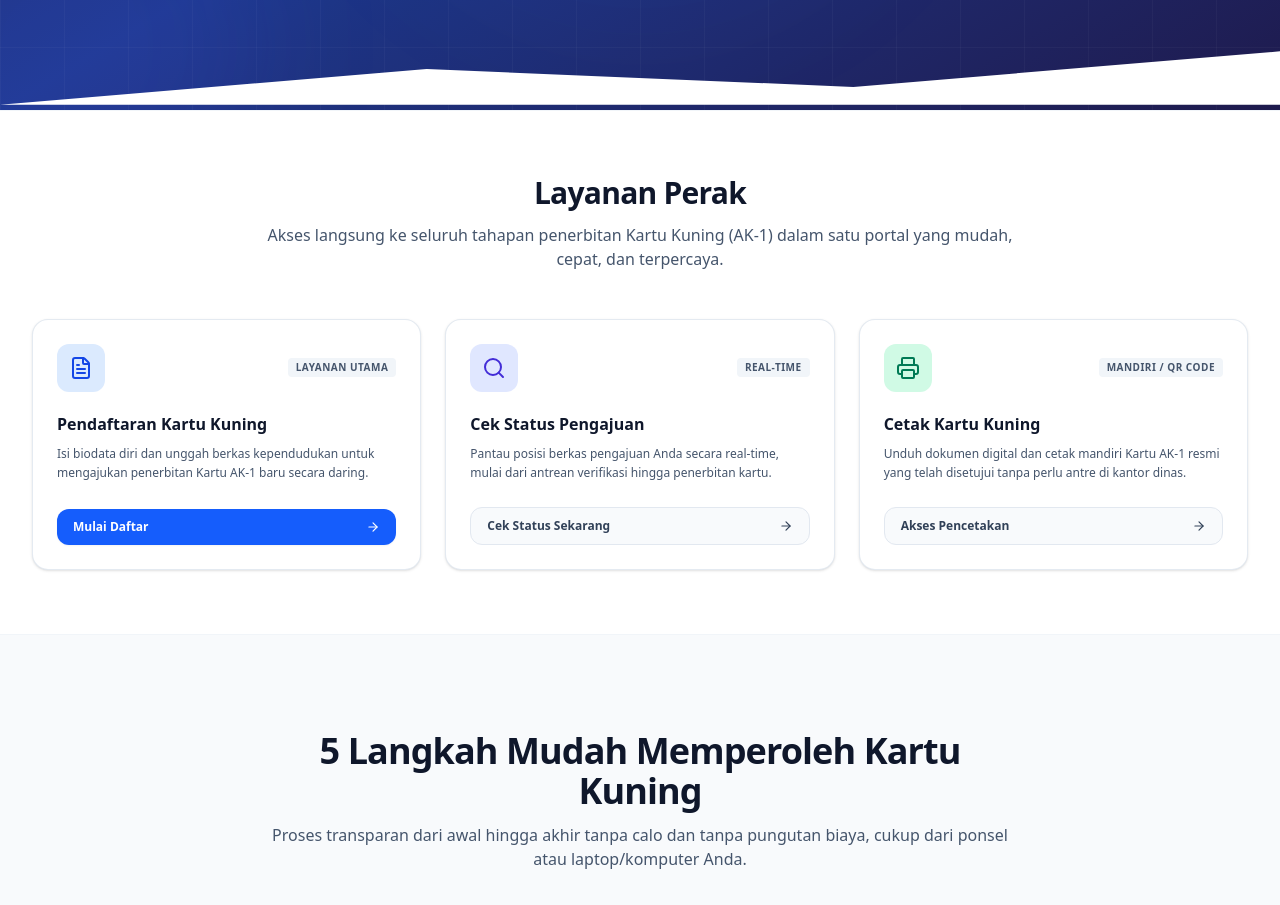
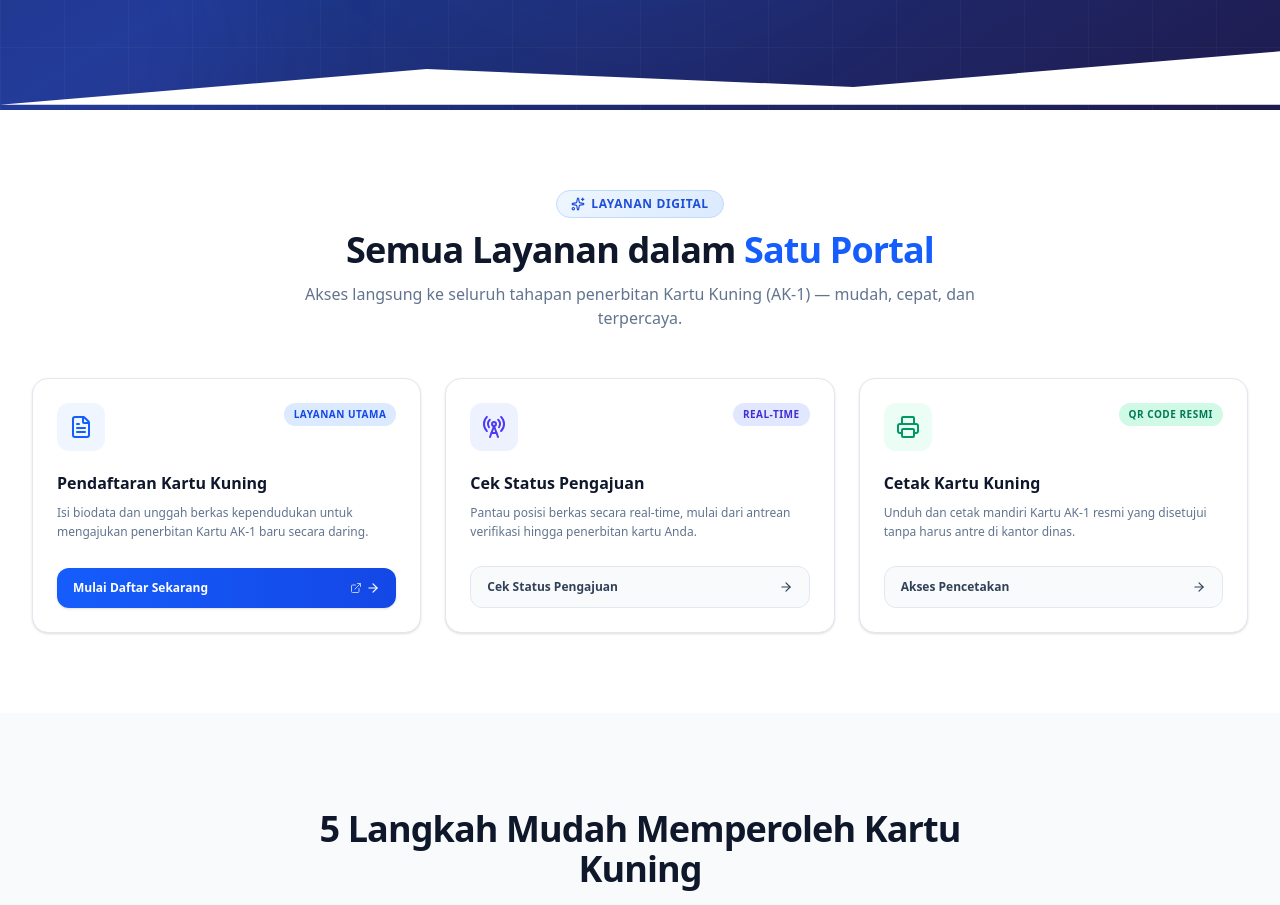
Before and after one commit to yat-to/perak2026, a Next.js app in the folder landingPage/: page / in a window 1280 px wide. Shown: the part 766-1671 px from the top of the page. Built offline with nearby package versions, Linux system fonts and the light colour scheme; no server answers.

Commit message:
feat(services): upgrade quick service section with modern cards and Lucide icons

```diff
--- a/landingPage/src/components/sections/QuickServiceSection.tsx
+++ b/landingPage/src/components/sections/QuickServiceSection.tsx
@@ -4,9 +4,11 @@ import {
   FileText,
   Search,
   Printer,
-  ClipboardList,
   ArrowRight,
-  ShieldCheck,
+  ExternalLink,
+  Sparkles,
+  RadioTower,
+  Fingerprint,
 } from 'lucide-react';
 
 interface QuickServiceSectionProps {
@@ -18,95 +20,112 @@ export default function QuickServiceSection({
   onCheckStatusClick,
   onOpenSyaratModal,
 }: QuickServiceSectionProps) {
-  const registerUrl = process.env.NEXT_PUBLIC_REGISTER_URL || '#persyaratan';
+  const registerUrl = process.env.NEXT_PUBLIC_REGISTER_URL || '#';
 
   const services = [
     {
       id: 'daftar',
       title: 'Pendaftaran Kartu Kuning',
-      desc: 'Isi biodata diri dan unggah berkas kependudukan untuk mengajukan penerbitan Kartu AK-1 baru secara daring.',
+      desc: 'Isi biodata dan unggah berkas kependudukan untuk mengajukan penerbitan Kartu AK-1 baru secara daring.',
       icon: FileText,
-      iconBg: 'bg-blue-100 text-blue-700',
-      actionText: 'Mulai Daftar',
+      gradient: 'from-blue-600 to-blue-700',
+      iconBg: 'bg-blue-50',
+      iconColor: 'text-blue-600',
+      actionText: 'Mulai Daftar Sekarang',
+      badge: 'Layanan Utama',
+      badgeColor: 'bg-blue-100 text-blue-700',
       href: registerUrl,
+      isExternal: true,
       isButton: false,
-      badge: 'Layanan Utama',
     },
     {
       id: 'status',
       title: 'Cek Status Pengajuan',
-      desc: 'Pantau posisi berkas pengajuan Anda secara real-time, mulai dari antrean verifikasi hingga penerbitan kartu.',
-      icon: Search,
-      iconBg: 'bg-indigo-100 text-indigo-700',
-      actionText: 'Cek Status Sekarang',
+      desc: 'Pantau posisi berkas secara real-time, mulai dari antrean verifikasi hingga penerbitan kartu Anda.',
+      icon: RadioTower,
+      gradient: 'from-indigo-600 to-violet-700',
+      iconBg: 'bg-indigo-50',
+      iconColor: 'text-indigo-600',
+      actionText: 'Cek Status Pengajuan',
+      badge: 'Real-Time',
+      badgeColor: 'bg-indigo-100 text-indigo-700',
       action: onCheckStatusClick,
+      isExternal: false,
       isButton: true,
-      badge: 'Real-Time',
     },
     {
       id: 'cetak',
       title: 'Cetak Kartu Kuning',
-      desc: 'Unduh dokumen digital dan cetak mandiri Kartu AK-1 resmi yang telah disetujui tanpa perlu antre di kantor dinas.',
+      desc: 'Unduh dan cetak mandiri Kartu AK-1 resmi yang disetujui tanpa harus antre di kantor dinas.',
       icon: Printer,
-      iconBg: 'bg-emerald-100 text-emerald-700',
+      gradient: 'from-emerald-600 to-teal-700',
+      iconBg: 'bg-emerald-50',
+      iconColor: 'text-emerald-600',
       actionText: 'Akses Pencetakan',
+      badge: 'QR Code Resmi',
+      badgeColor: 'bg-emerald-100 text-emerald-700',
       action: onCheckStatusClick,
+      isExternal: false,
       isButton: true,
-      badge: 'Mandiri / QR Code',
     },
   ];
 
   return (
-    <section id="layanan" className="py-16 bg-white border-y border-slate-100">
+    <section id="layanan" className="py-16 lg:py-20 bg-white">
       <div className="max-w-7xl mx-auto px-4 sm:px-6 lg:px-8">
+
         {/* Section Header */}
-        <div className="text-center max-w-3xl mx-auto mb-12 space-y-3">
-          <h2 className="text-2xl sm:text-3xl font-extrabold text-slate-900 tracking-tight">
-            Layanan Perak
+        <div className="text-center max-w-2xl mx-auto mb-12 space-y-3">
+          <div className="section-badge">
+            <Sparkles className="w-3.5 h-3.5" />
+            Layanan Digital
+          </div>
+          <h2 className="text-2xl sm:text-3xl lg:text-4xl font-extrabold text-slate-900 tracking-tight">
+            Semua Layanan dalam{' '}
+            <span className="text-blue-600">Satu Portal</span>
           </h2>
-          <p className="text-sm sm:text-base text-slate-600">
-            Akses langsung ke seluruh tahapan penerbitan Kartu Kuning (AK-1) dalam satu portal yang mudah, cepat, dan terpercaya.
+          <p className="text-sm sm:text-base text-slate-500">
+            Akses langsung ke seluruh tahapan penerbitan Kartu Kuning (AK-1) — mudah, cepat, dan terpercaya.
           </p>
         </div>
 
-        {/* 4 Cards Grid */}
-        <div className="grid grid-cols-1 md:grid-cols-2 lg:grid-cols-3 gap-6">
+        {/* Cards */}
+        <div className="grid grid-cols-1 md:grid-cols-3 gap-6">
           {services.map((item) => {
             const Icon = item.icon;
             return (
               <div
                 key={item.id}
-                className="group relative bg-white border border-slate-200/90 hover:border-blue-400 rounded-2xl p-6 shadow-sm hover:shadow-md transition-all duration-200 flex flex-col justify-between"
+                className="group relative bg-white border border-slate-200 hover:border-blue-300 rounded-2xl p-6 shadow-sm hover:shadow-lg transition-all duration-300 flex flex-col overflow-hidden"
               >
-                <div>
-                  {/* Badge & Icon */}
-                  <div className="flex items-center justify-between mb-5">
-                    <div
-                      className={`w-12 h-12 rounded-xl ${item.iconBg} flex items-center justify-center group-hover:scale-105 transition-transform`}
-                    >
-                      <Icon className="w-6 h-6" />
+                {/* Hover gradient overlay */}
+                <div className="absolute inset-0 bg-gradient-to-br from-blue-50/0 to-indigo-50/0 group-hover:from-blue-50/50 group-hover:to-indigo-50/30 transition-all duration-300 rounded-2xl" />
+
+                <div className="relative flex flex-col h-full">
+                  {/* Icon & Badge */}
+                  <div className="flex items-start justify-between mb-5">
+                    <div className={`w-12 h-12 rounded-xl ${item.iconBg} flex items-center justify-center group-hover:scale-110 transition-transform duration-200`}>
+                      <Icon className={`w-6 h-6 ${item.iconColor}`} />
                     </div>
-                    <span className="text-[10px] font-bold uppercase tracking-wider px-2 py-0.5 rounded bg-slate-100 text-slate-600">
+                    <span className={`text-[10px] font-bold uppercase tracking-wider px-2.5 py-1 rounded-full ${item.badgeColor}`}>
                       {item.badge}
                     </span>
                   </div>
 
-                  {/* Title & Desc */}
+                  {/* Content */}
                   <h3 className="text-base font-bold text-slate-900 mb-2 group-hover:text-blue-700 transition-colors">
                     {item.title}
                   </h3>
-                  <p className="text-xs text-slate-600 leading-relaxed mb-6">
+                  <p className="text-xs text-slate-500 leading-relaxed flex-1 mb-6">
                     {item.desc}
                   </p>
-                </div>
 
-                {/* Action CTA */}
-                <div>
+                  {/* CTA */}
                   {item.isButton ? (
                     <button
                       onClick={item.action}
                       type="button"
-                      className="w-full inline-flex items-center justify-between px-4 py-2.5 rounded-xl text-xs font-bold text-slate-700 hover:text-blue-700 bg-slate-50 hover:bg-blue-50 border border-slate-200 transition-colors group/btn"
+                      className="w-full inline-flex items-center justify-between px-4 py-3 rounded-xl text-xs font-bold text-slate-700 hover:text-blue-700 bg-slate-50 hover:bg-blue-50 border border-slate-200 hover:border-blue-200 transition-all group/btn"
                     >
                       <span>{item.actionText}</span>
                       <ArrowRight className="w-3.5 h-3.5 group-hover/btn:translate-x-1 transition-transform" />
@@ -114,10 +133,15 @@ export default function QuickServiceSection({
                   ) : (
                     <a
                       href={item.href}
-                      className="w-full inline-flex items-center justify-between px-4 py-2.5 rounded-xl text-xs font-bold text-white bg-blue-600 hover:bg-blue-700 transition-colors group/btn shadow-xs"
+                      target={item.isExternal ? '_blank' : undefined}
+                      rel={item.isExternal ? 'noopener noreferrer' : undefined}
+                      className={`w-full inline-flex items-center justify-between px-4 py-3 rounded-xl text-xs font-bold text-white bg-gradient-to-r ${item.gradient} hover:opacity-90 shadow-sm transition-all group/btn`}
                     >
                       <span>{item.actionText}</span>
-                      <ArrowRight className="w-3.5 h-3.5 group-hover/btn:translate-x-1 transition-transform" />
+                      <div className="flex items-center gap-1">
+                        {item.isExternal && <ExternalLink className="w-3 h-3 opacity-70" />}
+                        <ArrowRight className="w-3.5 h-3.5 group-hover/btn:translate-x-1 transition-transform" />
+                      </div>
                     </a>
                   )}
                 </div>
```
